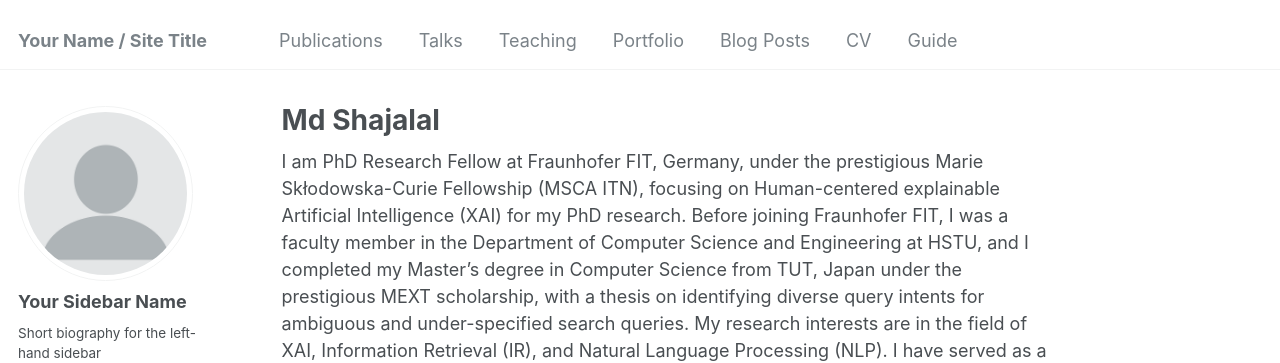
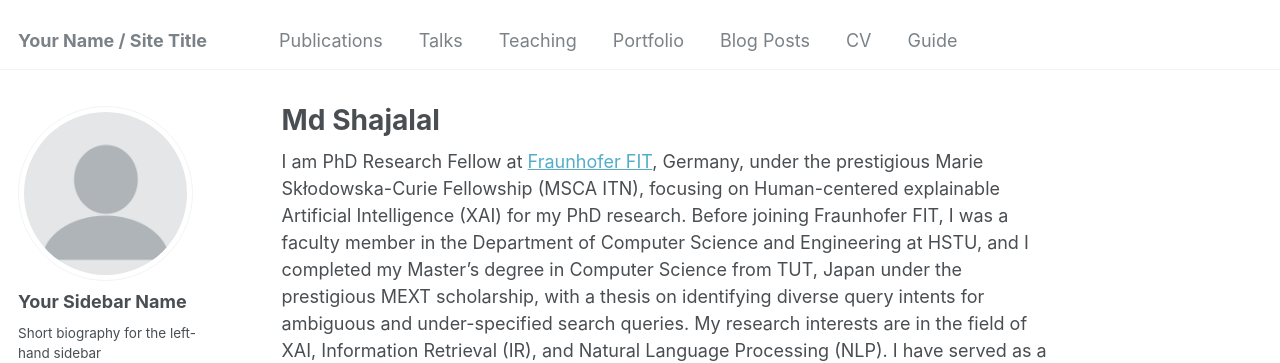
Before and after one commit to md-shajalal/md-shajalal, a Jekyll site: the page built from _pages/about.md, in a window 1280 px wide and 900 px high. Shown: the top 363 px of the window. Built offline with Jekyll 4.4.1, drawn with Linux system fonts in a browser that asks for light colours; some web fonts are replaced; part of the change alters nothing that is shown; some of the changed text lies outside the part shown.

Commit message:
Update about.md

```diff
--- a/_pages/about.md
+++ b/_pages/about.md
@@ -6,7 +6,7 @@ redirect_from:
   - /about/
   - /about.html
 ---
-I am PhD Research Fellow at Fraunhofer FIT, Germany, under the prestigious Marie Skłodowska-Curie Fellowship (MSCA ITN), focusing on Human-centered explainable Artificial Intelligence (XAI) for my PhD research. Before joining Fraunhofer FIT, I was a faculty member in the Department of Computer Science and Engineering at HSTU, and I completed my Master's degree in Computer Science from TUT, Japan under the prestigious MEXT scholarship, with a thesis on identifying diverse query intents for ambiguous and under-specified search queries. My research interests are in the field of XAI, Information Retrieval (IR), and Natural Language Processing (NLP). I have served as a faculty member at Bangladesh Agricultural University and Bangladesh Army University of Science and Technology and also have one year of experience as a software engineer.
+I am PhD Research Fellow at [Fraunhofer FIT](https://www.fit.fraunhofer.de/), Germany, under the prestigious Marie Skłodowska-Curie Fellowship (MSCA ITN), focusing on Human-centered explainable Artificial Intelligence (XAI) for my PhD research. Before joining Fraunhofer FIT, I was a faculty member in the Department of Computer Science and Engineering at HSTU, and I completed my Master's degree in Computer Science from TUT, Japan under the prestigious MEXT scholarship, with a thesis on identifying diverse query intents for ambiguous and under-specified search queries. My research interests are in the field of XAI, Information Retrieval (IR), and Natural Language Processing (NLP). I have served as a faculty member at Bangladesh Agricultural University and Bangladesh Army University of Science and Technology and also have one year of experience as a software engineer.
 
 This is the front page of a website that is powered by the [Academic Pages template](https://github.com/academicpages/academicpages.github.io) and hosted on GitHub pages. [GitHub pages](https://pages.github.com) is a free service in which websites are built and hosted from code and data stored in a GitHub repository, automatically updating when a new commit is made to the repository. This template was forked from the [Minimal Mistakes Jekyll Theme](https://mmistakes.github.io/minimal-mistakes/) created by Michael Rose, and then extended to support the kinds of content that academics have: publications, talks, teaching, a portfolio, blog posts, and a dynamically-generated CV. You can fork [this template](https://github.com/academicpages/academicpages.github.io) right now, modify the configuration and markdown files, add your own PDFs and other content, and have your own site for free, with no ads!
 
```
